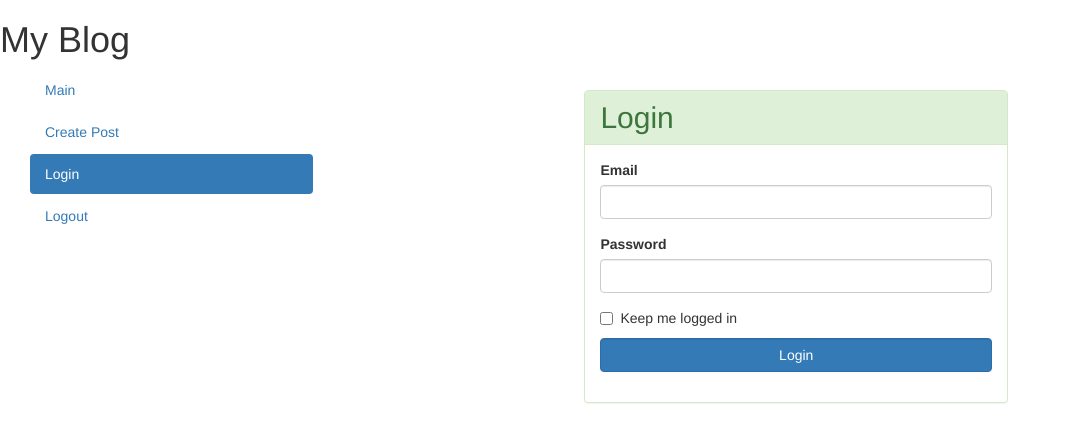
After one commit to iMihael/slabel-blog, a PHP site: page /login.php in a window 1280 px wide. The commit adds this page. Shown: the top 442 px of the page, without its empty margins (0-1068 px from the left). Run offline with PHP 8.4, Linux system fonts and the light colour scheme; some libraries are stand-ins or nearby versions.

Commit message:
add blog pages

```diff
--- /dev/null
+++ b/tpl/login.php
@@ -0,0 +1,74 @@
+<!DOCTYPE html>
+<html>
+<head lang="en">
+    <meta charset="UTF-8">
+    <link rel="stylesheet" href="https://maxcdn.bootstrapcdn.com/bootstrap/3.3.5/css/bootstrap.min.css">
+    <link rel="stylesheet" href="css/main.css" />
+    <link href="http://maxcdn.bootstrapcdn.com/font-awesome/4.1.0/css/font-awesome.min.css" rel="stylesheet" type="text/css">
+    <link href='http://fonts.googleapis.com/css?family=Lora:400,700,400italic,700italic' rel='stylesheet' type='text/css'>
+    <link href='http://fonts.googleapis.com/css?family=Open+Sans:300italic,400italic,600italic,700italic,800italic,400,300,600,700,800' rel='stylesheet' type='text/css'>
+    <title>Blog</title>
+</head>
+<body>
+    <h1 class="main-title">My Blog</h1>
+    <div class="container-fluid">
+        <div class="col-md-3">
+            <ul class="nav nav-pills nav-stacked">
+                <li>
+                    <a href="#">Main</a>
+                </li>
+                <li>
+                    <a href="#">Create Post</a>
+                </li>
+                <li class="active">
+                    <a href="#">Login</a>
+                </li>
+                <li>
+                    <a href="#">Logout</a>
+                </li>
+            </ul>
+        </div>
+        <div class="col-md-9 blog-body">
+
+            <div class="col-lg-6 col-lg-offset-3 ng-scope">
+
+
+                <div class="panel panel-success" style="margin-top:20px;">
+                    <div class="panel-heading">
+                        <h2 style="margin:0;" class="ng-binding">Login</h2>
+                    </div>
+                    <div class="panel-body">
+
+
+                            <form ng-submit="loginForm.submit()" novalidate="" name="loginFrm" class="ng-pristine ng-valid-email ng-invalid ng-invalid-required">
+
+                                <div class="form-group required ">
+                                    <label class="control-label ng-binding" for="loginform-email">Email</label>
+                                    <input type="email" id="loginform-email" class="form-control ng-pristine ng-untouched ng-valid-email ng-invalid ng-invalid-required" name="email" ng-model="loginForm.email" ng-required="true" required="required">
+                                </div>
+
+                                <div class="form-group required ">
+                                    <label class="control-label ng-binding" for="loginform-password">Password</label>
+                                    <input type="password" id="loginform-password" class="form-control ng-pristine ng-untouched ng-invalid ng-invalid-required" name="password" ng-model="loginForm.password" ng-required="true" required="required">
+                                </div>
+
+                                <div class="checkbox">
+                                    <label>
+                                        <input type="checkbox" value="remember-me" name="rememberMe" ng-model="loginForm.rememberMe" class="ng-pristine ng-untouched ng-valid"> Keep me logged in
+                                    </label>
+                                </div>
+
+                                <div class="form-group">
+                                    <input type="submit" id="login-button" class="btn btn-primary form-control" value="Login">
+                                </div>
+
+                            </form>
+
+                    </div>
+                </div>
+            </div>
+        </div>
+
+    </div>
+</body>
+</html>
```
Also changed, not shown: tpl/create.php (added, +67 -0 lines), tpl/index.php (+16 -2 lines), tpl/post.php (added, +54 -0 lines), tpl/.htaccess (added).
